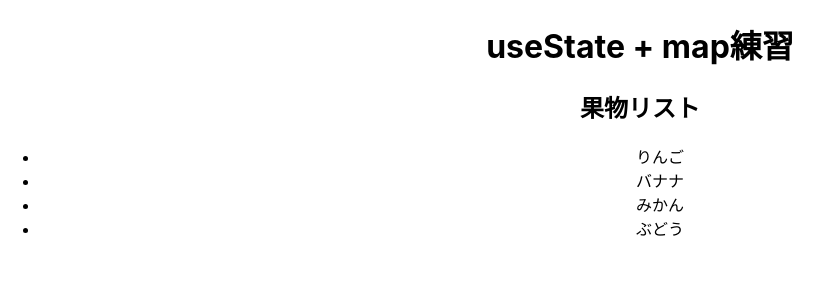
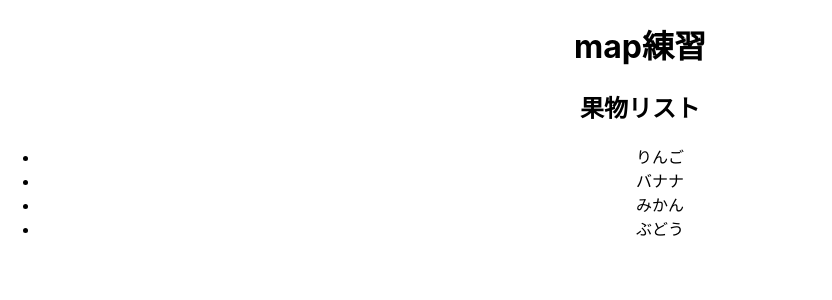
Before and after one commit to chenbuf1/100knock, a React (Create React App) app in the folder react_profile/: page / in a window 1280 px wide. Shown: the top 300 px of the page, without its empty margins (0-832 px from the left). Built offline with nearby package versions, Linux system fonts and the light colour scheme.

Commit message:
Update App.js

```diff
--- a/react_profile/src/App.js
+++ b/react_profile/src/App.js
@@ -41,7 +41,7 @@ function App() {
 function App() {
   return (
     <div className="App">
-      <h1>useState + map練習</h1>
+      <h1>map練習</h1>
       <FruitList />
     </div>
   );
```
